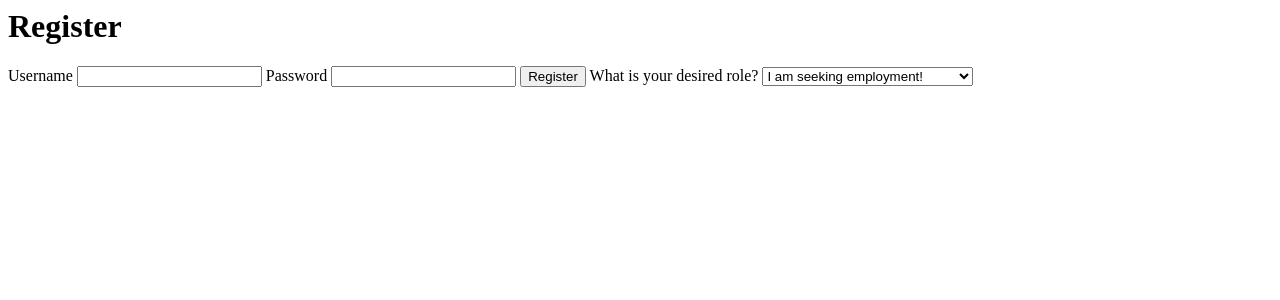
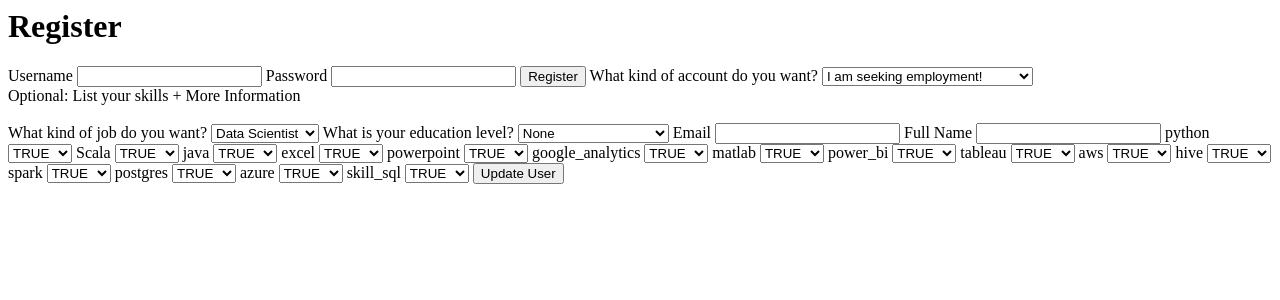
Before and after one commit to brojasNYC/w4111_project1, a Flask app: page /register in a window 1280 px wide. Shown: the top 300 px of the page. Run offline with Flask 2, Linux system fonts and the light colour scheme; parts of the project's set-up code (start-up, migrations or seed data) failed here and were passed over; some libraries are stand-ins or nearby versions.

Commit message:
register + update complete

```diff
--- a/server.py
+++ b/server.py
@@ -58,8 +58,6 @@ engine.execute("""CREATE TABLE IF NOT EXISTS pika_table (
 engine.execute("""INSERT INTO pika_table(name) VALUES ('grace hopper'), ('alan turing'), ('ada lovelace');""")
 
 
-
-
 @app.before_request
 def before_request():
     """
@@ -75,6 +73,7 @@ def before_request():
         import traceback;
         traceback.print_exc()
         g.conn = None
+
 
 #
 # class UsersClass(db.Model):
@@ -211,6 +210,8 @@ def search():
 
     else:
         return render_template("search.html", jobtypes_server=jobtypes_server)
+
+
 #
 # This is an example of a different path.  You can see it at
 #
@@ -250,6 +251,8 @@ def add():
     cmd = 'INSERT INTO pika_table(name) VALUES (:name1)';
     g.conn.execute(text(cmd), name1=name);
     return redirect('/')
+
+
 #
 # CODE DERIVED FROM https://flask.palletsprojects.com/en/2.2.x/tutorial
 
@@ -259,20 +262,87 @@ def register():
     """Register a new user.
     Validates that the username is not already taken. - DOES NOT WORK
     """
+    user_desired_roles = ['Data Scientist', 'Data Analyst', 'Data Engineer', 'ML Engineer']
+    bool_list = ['TRUE', 'FALSE']
+    deg_list = ['None', 'High School/GED', 'Associate', 'Bachelors', 'Masters', 'PHD', 'Secret Clown College']
+
     user_roles = ['I am seeking employment!', 'I am a company uploading jobs!', 'I am an advertiser!', 'I am an admin!']
     user_dict = {
-        'I am seeking employment!' : '1',
+        'I am seeking employment!': '1',
         'I am a company uploading jobs!': '2',
-        'I am an advertiser!' : '3',
-        'I am an admin!' : '4'
+        'I am an advertiser!': '3',
+        'I am an admin!': '4'
     }
 
     if request.method == "POST":
         users_login = request.form['users_login']
         print(users_login)
+
         users_password = request.form['users_password']
         print(users_password)
-        users_role = request.form['desired_role']
+
+        users_role = request.form['account_type']
+
+        #
+        desired_role = request.form['desired_role']
+        print(desired_role)
+
+        education_level = request.form['education_level']
+        print(education_level)
+
+        email = request.form['email']
+        print(email)
+
+        full_name = request.form['full_name']
+        print(full_name)
+
+        # SKILLS #
+        python = request.form['python']
+        print(python)
+
+        scala = request.form['scala']
+        print(scala)
+
+        java = request.form['java']
+        print(java)
+
+        excel = request.form['excel']
+        print(excel)
+
+        powerpoint = request.form['powerpoint']
+        print(powerpoint)
+
+        google_analytics = request.form['google_analytics']
+        print(google_analytics)
+
+        matlab = request.form['matlab']
+        print(matlab)
+
+        power_bi = request.form['power_bi']
+        print(power_bi)
+
+        tableau = request.form['tableau']
+        print(tableau)
+
+        aws = request.form['aws']
+        print(aws)
+
+        hive = request.form['hive']
+        print(hive)
+
+        spark = request.form['spark']
+        print(spark)
+
+        postgres = request.form['postgres']
+        print(postgres)
+
+        azure = request.form['azure']
+        print(azure)
+
+        skill_sql = request.form['skill_sql']
+        print(skill_sql)
+
+        #
         error = None
 
         if not users_login:
@@ -282,10 +352,33 @@ def register():
         # Must execute all commands in one line.
         if error is None:
             try:
+                # g.conn.execute(
+                #     "INSERT INTO users (users_login, users_password, uid, role_level) "
+                #     "VALUES "
+                #     "(%s, %s, %s, %s)",
+                #     (users_login, users_password, uuid.uuid4(), user_dict[users_role]),
+                # )
+                #######
                 g.conn.execute(
-                    "INSERT INTO users (users_login, users_password, uid, role_level) VALUES (%s, %s, %s, %s)",
-                    (users_login, users_password, uuid.uuid4(), user_dict[users_role]),
-               )
+                    "INSERT INTO users "
+                    "(users_login, users_password, uid, role_level,"
+                    "desired_role, email, full_name, education_level,"
+                    "python, scala, java, excel, powerpoint, google_analytics, matlab, power_bi, tableau, aws, hive, "
+                    "spark, postgres, azure, skill_sql) "
+                    "VALUES "
+                    "(%s, %s, %s, %s,"  # 4 login parameters
+                    "%s, %s, %s, %s,"  # next 4 user parameters
+                    "%s, %s, %s, %s, %s, "  # skills, first 5
+                    "%s, %s, %s, %s, %s, "
+                    "%s, %s, %s, %s, %s) ",  # skills last 5
+                    (users_login, users_password, uuid.uuid4(), user_dict[users_role],  # 4 login parameters
+                     desired_role, email, full_name, education_level,  # 4 key parameters
+                     python, scala, java, excel, powerpoint,  # first 5
+                     google_analytics, matlab, power_bi, tableau, aws,
+                     hive, spark, postgres, azure, skill_sql  # last 5
+                     )
+                )
+                #########
                 # g.conn.commit()
             except g.conn.IntegrityError:
                 # The username was already taken, which caused the
@@ -297,7 +390,8 @@ def register():
 
         flash(error)
 
-    return render_template("register.html", user_roles=user_roles)
+    return render_template("register.html", user_roles=user_roles, user_desired_roles=user_desired_roles,
+                           bool_list=bool_list, deg_list=deg_list)
 
 
 ##
@@ -353,6 +447,7 @@ def logout():
     """
     session.clear()
     return redirect(url_for("index"))
+
 
 @app.route("/upload_job", methods=("GET", "POST"))
 def upload_job():
@@ -581,14 +676,14 @@ INCOMPLETE
         desired_role = request.form['desired_role']
         print(desired_role)
 
-        education_level = request.form['education_level']
-        print(education_level)
-
         email = request.form['email']
         print(email)
 
         full_name = request.form['full_name']
         print(full_name)
+
+        education_level = request.form['education_level']
+        print(education_level)
 
         # SKILLS #
         python = request.form['python']
@@ -635,35 +730,56 @@ INCOMPLETE
 
         skill_sql = request.form['skill_sql']
         print(skill_sql)
-        # SKILLS #
+        # # SKILLS #
 
         error = None
 
-        if not email:
-            error = "email is required."
-        elif not full_name:
-            error = "full_name is required."
+        # if not email:
+        #     error = "email is required."
+        # elif not full_name:
+        #     error = "full_name is required."
 
         # Must execute all commands in one line.
         if error is None:
             try:
+                # g.conn.execute(
+                #     "INSERT INTO users "
+                #     "(desired_role, email, full_name, education_level,"
+                #     "python, scala, java, excel, powerpoint, google_analytics, matlab, power_bi, tableau, aws, hive, "
+                #     "spark, postgres, azure, skill_sql) "
+                #     "VALUES "
+                #     "(%s, %s, %s, %s,"  # 4 key parameters
+                #     "%s, %s, %s, %s, %s, "  # skills, first 5
+                #     "%s, %s, %s, %s, %s, "
+                #     "%s, %s, %s, %s, %s) ",  # skills last 5
+                #     (desired_role, email, full_name, education_level,  # 4 key parameters
+                #      python, scala, java, excel, powerpoint,           # first 5
+                #      google_analytics, matlab, power_bi, tableau, aws,
+                #      hive, spark, postgres, azure, skill_sql          # last 5
+                #      )
+                # )
+                # g.conn.commit()
+                ########
+                # g.conn.execute(
+                #     "UPDATE users SET desired_role = %s, email = %s WHERE uid = %s",
+                #     (desired_role, email, session["uid"])  # last %s is 'where uid = session["uid"] '
+                # )
+                ########
                 g.conn.execute(
-                    "INSERT INTO users "
-                    "(desired_role, email, full_name, education_level,"
-                    "python, scala, java, excel, powerpoint, google_analytics, matlab, power_bi, tableau, aws, hive, "
-                    "spark, postgres, azure, skill_sql) "
-                    "VALUES "
-                    "(%s, %s, %s, %s,"  # 4 key parameters
-                    "%s, %s, %s, %s, %s, "  # skills, first 5
-                    "%s, %s, %s, %s, %s, "
-                    "%s, %s, %s, %s, %s) ",  # skills last 5
+                    "UPDATE users "
+                    "SET "
+                    "desired_role = %s, email = %s , full_name = %s , education_level  = %s ,"  # 4 key params
+                    "python = %s , scala = %s , java = %s , excel = %s , powerpoint = %s,"  # first 5
+                    "google_analytics = %s , matlab = %s , power_bi = %s , tableau = %s , aws = %s,"  # second 5
+                    "hive = %s, spark = %s, postgres = %s, azure = %s, skill_sql = %s "  # last 5
+                    "WHERE uid = %s",
                     (desired_role, email, full_name, education_level,  # 4 key parameters
-                     python, scala, java, excel, powerpoint,           # first 5
+                     python, scala, java, excel, powerpoint,  # first 5
                      google_analytics, matlab, power_bi, tableau, aws,
-                     hive, spark, postgres, azure, skill_sql          # last 5
+                     hive, spark, postgres, azure, skill_sql,  # last 5
+                     session["uid"]  # last %s is 'where uid = session["uid"] '
                      )
                 )
-                g.conn.commit()
             except g.conn.IntegrityError:
                 # The username was already taken, which caused the
                 # commit to fail. Show a validation error.
--- a/templates/register.html
+++ b/templates/register.html
@@ -8,10 +8,153 @@
     <label for="users_password">Password</label>
     <input type="users_password" name="users_password" id="password" required>
     <input type="submit" value="Register">
-    What is your desired role?
-    <SELECT name='desired_role', method = "GET" action "/">
+    What kind of account do you want?
+    <SELECT name='account_type', method = "GET" action "/">
     {% for jobs in user_roles %}
         <OPTION value="{{jobs}}">{{jobs}}</option>
     {% endfor %}
     </SELECT>
+
+	<br>
+	Optional: List your skills + More Information
+	<br>
+	<br>
+
+
+ What kind of job do you want?
+<SELECT name='desired_role', method = "GET" action "/">
+{% for jobs in user_desired_roles %}
+    <OPTION value="{{jobs}}">{{jobs}}</option>
+{% endfor %}
+</SELECT>
+
+ What is your education level?
+<SELECT name='education_level', method = "GET" action "/">
+{% for degs in deg_list %}
+    <OPTION value="{{degs}}">{{degs}}</option>
+{% endfor %}
+</SELECT>
+
+
+
+    <label for="email">Email</label>
+    <input name="email" id="email" required>
+
+    <label for="full_name">Full Name</label>
+    <input type="full_name" name="full_name" id="full_name" required>
+
+
+python
+<SELECT name='python', method = "GET" action "/">
+{% for bool in bool_list %}
+    <OPTION value="{{bool}}">{{bool}}</option>
+{% endfor %}
+</SELECT>
+
+Scala
+<SELECT name='scala', method = "GET" action "/">
+{% for bool in bool_list %}
+    <OPTION value="{{bool}}">{{bool}}</option>
+{% endfor %}
+</SELECT>
+
+java
+<SELECT name='java', method = "GET" action "/">
+{% for bool in bool_list %}
+    <OPTION value="{{bool}}">{{bool}}</option>
+{% endfor %}
+</SELECT>
+
+excel
+<SELECT name='excel', method = "GET" action "/">
+{% for bool in bool_list %}
+    <OPTION value="{{bool}}">{{bool}}</option>
+{% endfor %}
+</SELECT>
+
+powerpoint
+<SELECT name='powerpoint', method = "GET" action "/">
+{% for bool in bool_list %}
+    <OPTION value="{{bool}}">{{bool}}</option>
+{% endfor %}
+</SELECT>
+
+google_analytics
+<SELECT name='google_analytics', method = "GET" action "/">
+{% for bool in bool_list %}
+    <OPTION value="{{bool}}">{{bool}}</option>
+{% endfor %}
+</SELECT>
+
+matlab
+<SELECT name='matlab', method = "GET" action "/">
+{% for bool in bool_list %}
+    <OPTION value="{{bool}}">{{bool}}</option>
+{% endfor %}
+</SELECT>
+
+power_bi
+<SELECT name='power_bi', method = "GET" action "/">
+{% for bool in bool_list %}
+    <OPTION value="{{bool}}">{{bool}}</option>
+{% endfor %}
+</SELECT>
+
+tableau
+<SELECT name='tableau', method = "GET" action "/">
+{% for bool in bool_list %}
+    <OPTION value="{{bool}}">{{bool}}</option>
+{% endfor %}
+</SELECT>
+
+aws
+<SELECT name='aws', method = "GET" action "/">
+{% for bool in bool_list %}
+    <OPTION value="{{bool}}">{{bool}}</option>
+{% endfor %}
+</SELECT>
+
+hive
+<SELECT name='hive', method = "GET" action "/">
+{% for bool in bool_list %}
+    <OPTION value="{{bool}}">{{bool}}</option>
+{% endfor %}
+</SELECT>
+
+spark
+<SELECT name='spark', method = "GET" action "/">
+{% for bool in bool_list %}
+    <OPTION value="{{bool}}">{{bool}}</option>
+{% endfor %}
+</SELECT>
+
+postgres
+<SELECT name='postgres', method = "GET" action "/">
+{% for bool in bool_list %}
+    <OPTION value="{{bool}}">{{bool}}</option>
+{% endfor %}
+</SELECT>
+
+azure
+<SELECT name='azure', method = "GET" action "/">
+{% for bool in bool_list %}
+    <OPTION value="{{bool}}">{{bool}}</option>
+{% endfor %}
+</SELECT>
+
+skill_sql
+<SELECT name='skill_sql', method = "GET" action "/">
+{% for bool in bool_list %}
+    <OPTION value="{{bool}}">{{bool}}</option>
+{% endfor %}
+</SELECT>
+
+
+    <!-- <button class="button execute" name="submit" value="submit">Submit</button>	-->
+
+<input type="submit" value="Update User">
+
+
+
+
   </form>
```
Also changed, not shown: templates/update.html (+9 -6 lines).
